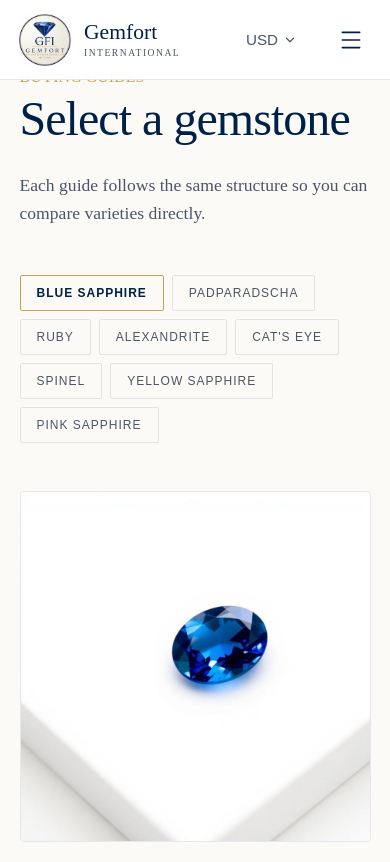
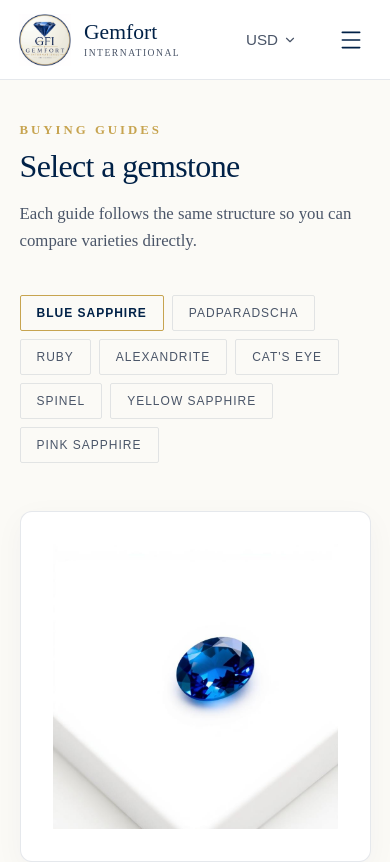
Before and after one commit to ishthiyaqAhamed/Gemfort, a Next.js app: page /gemstone-guide in a window 390 px wide. Shown: the top 862 px of the page. Built offline with nearby package versions, Linux system fonts and the light colour scheme; a web font is replaced by a local one.

Commit message:
mobile ui fixes

```diff
--- a/src/app/contact/page.tsx
+++ b/src/app/contact/page.tsx
@@ -66,7 +66,9 @@ export default function ContactPage() {
 
                 <div style={{ display: 'flex', gap: '1rem', alignItems: 'center' }}>
                   <Mail size={20} color="var(--text-accent)" style={{ flexShrink: 0 }} />
-                  <p style={{ color: 'var(--text-secondary)' }}>GEMFORTINTERNATIONAL@gmail.com</p>
+                  <a href="mailto:gemfortinternational@gmail.com" style={{ color: 'var(--text-secondary)', textDecoration: 'none' }}>
+                    gemfortinternational@gmail.com
+                  </a>
                 </div>
 
                 <div style={{ display: 'flex', gap: '1rem', alignItems: 'flex-start' }}>
--- a/src/app/gemstone-guide/page.tsx
+++ b/src/app/gemstone-guide/page.tsx
@@ -159,13 +159,13 @@ export default function GemstoneGuidePage() {
 
   return (
     <main style={{ backgroundColor: 'var(--bg-secondary)', minHeight: '100vh', paddingBottom: '5rem' }}>
-      <div className="container" style={{ maxWidth: '1200px', margin: '0 auto', paddingTop: '4rem' }}>
+      <div className="container" style={{ maxWidth: '1200px', margin: '0 auto', paddingTop: 'calc(var(--nav-height) + 2.5rem)' }}>
 
         {/* Header Section */}
-        <div style={{ marginBottom: '3rem' }}>
-          <p className="eyebrow" style={{ color: 'var(--text-accent)' }}>BUYING GUIDES</p>
-          <h1 style={{ fontSize: '3rem', color: 'var(--text-primary)', marginBottom: '1.5rem', fontFamily: 'var(--font-serif)' }}>Select a gemstone</h1>
-          <p style={{ color: 'var(--text-secondary)', fontSize: '1.1rem' }}>
+        <div style={{ marginBottom: '2.5rem' }}>
+          <p className="eyebrow" style={{ color: 'var(--text-accent)', letterSpacing: '3px', textTransform: 'uppercase', fontSize: '0.8rem', fontWeight: 600, marginBottom: '0.5rem' }}>BUYING GUIDES</p>
+          <h1 style={{ fontSize: 'clamp(2rem, 5vw, 3rem)', color: 'var(--text-primary)', marginBottom: '1rem', fontFamily: 'var(--font-serif)', lineHeight: 1.15 }}>Select a gemstone</h1>
+          <p style={{ color: 'var(--text-secondary)', fontSize: '1.05rem', lineHeight: 1.6 }}>
             Each guide follows the same structure so you can compare varieties directly.
           </p>
         </div>
@@ -216,11 +216,15 @@ export default function GemstoneGuidePage() {
                   position: 'relative',
                   backgroundColor: 'white',
                   border: '1px solid var(--border-color)',
-                  borderRadius: '4px',
-                  overflow: 'hidden'
+                  borderRadius: '12px',
+                  overflow: 'hidden',
+                  padding: '2rem',
+                  boxShadow: '0 8px 30px rgba(0, 33, 71, 0.04)'
                 }}
               >
-                <Image src={activeStone.img} alt={activeStone.name} fill style={{ objectFit: 'cover' }} />
+                <div style={{ position: 'relative', width: '100%', height: '100%' }}>
+                  <Image src={activeStone.img} alt={activeStone.name} fill style={{ objectFit: 'contain' }} />
+                </div>
               </motion.div>
             </AnimatePresence>
 
--- a/src/components/Footer/Footer.tsx
+++ b/src/components/Footer/Footer.tsx
@@ -58,9 +58,9 @@ const Footer = () => {
             <Phone size={16} className={styles.contactIcon} />
             <span>+94 77 341 2932</span>
           </a>
-          <a href="mailto:GEMFORTINTERNATIONAL@gmail.com" className={styles.contactItem}>
+          <a href="mailto:gemfortinternational@gmail.com" className={styles.contactItem}>
             <Mail size={16} className={styles.contactIcon} />
-            <span>GEMFORTINTERNATIONAL@gmail.com</span>
+            <span>gemfortinternational@gmail.com</span>
           </a>
         </div>
       </div>
```
